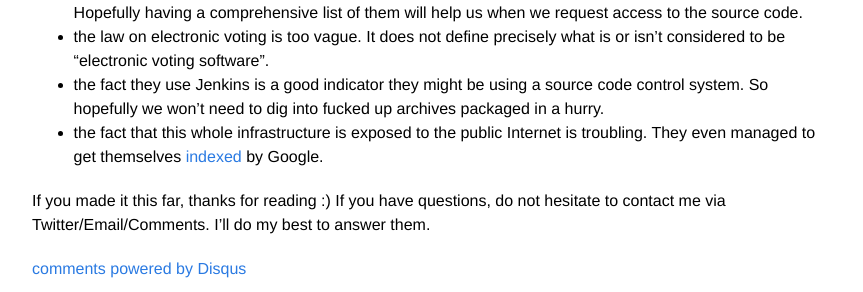
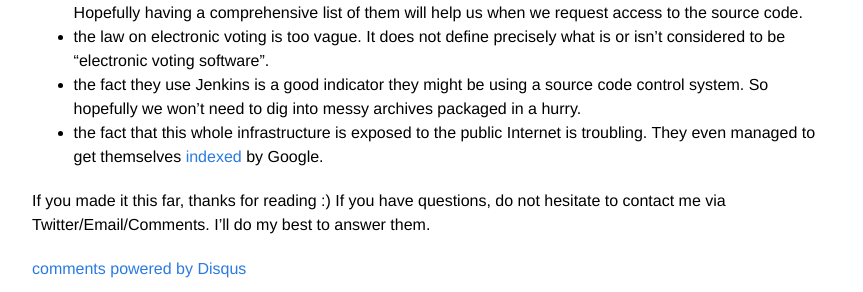
Before and after one commit to qkaiser/qkaiser.github.io, a Jekyll site: the page built from _posts/2018-06-18-shedding-light-belgian-evoting.markdown, in a window 1280 px wide and 900 px high, scrolled down 7260 px. Shown: the part 396-688 px from the top of the window, without its empty margins (208-1071 px from the left). Built offline with Jekyll 4.4.1, drawn with Linux system fonts in a browser that asks for light colours; comment, search, counter and statistics services are not loaded.

Commit message:
Let's be gentle.

```diff
--- a/_posts/2018-06-18-shedding-light-belgian-evoting.markdown
+++ b/_posts/2018-06-18-shedding-light-belgian-evoting.markdown
@@ -105,7 +105,7 @@ This is a work in progress and I'll do my best to update this post and document
 
 * there is a lot of components involved in the election process and it can be really difficult to find them all. Hopefully having a comprehensive list of them will help us when we request access to the source code.
 * the law on electronic voting is too vague. It does not define precisely what is or isn't considered to be "electronic voting software".
-* the fact they use Jenkins is a good indicator they might be using a source code control system. So hopefully we won't need to dig into fucked up archives packaged in a hurry.
+* the fact they use Jenkins is a good indicator they might be using a source code control system. So hopefully we won't need to dig into messy archives packaged in a hurry.
 * the fact that this whole infrastructure is exposed to the public Internet is troubling. They even managed to get themselves [indexed](https://www.google.com/search?q=site%3Amartineproject.be) by Google.
 
 If you made it this far, thanks for reading :) If you have questions, do not hesitate to contact me via Twitter/Email/Comments. I'll do my best to answer them.
```
